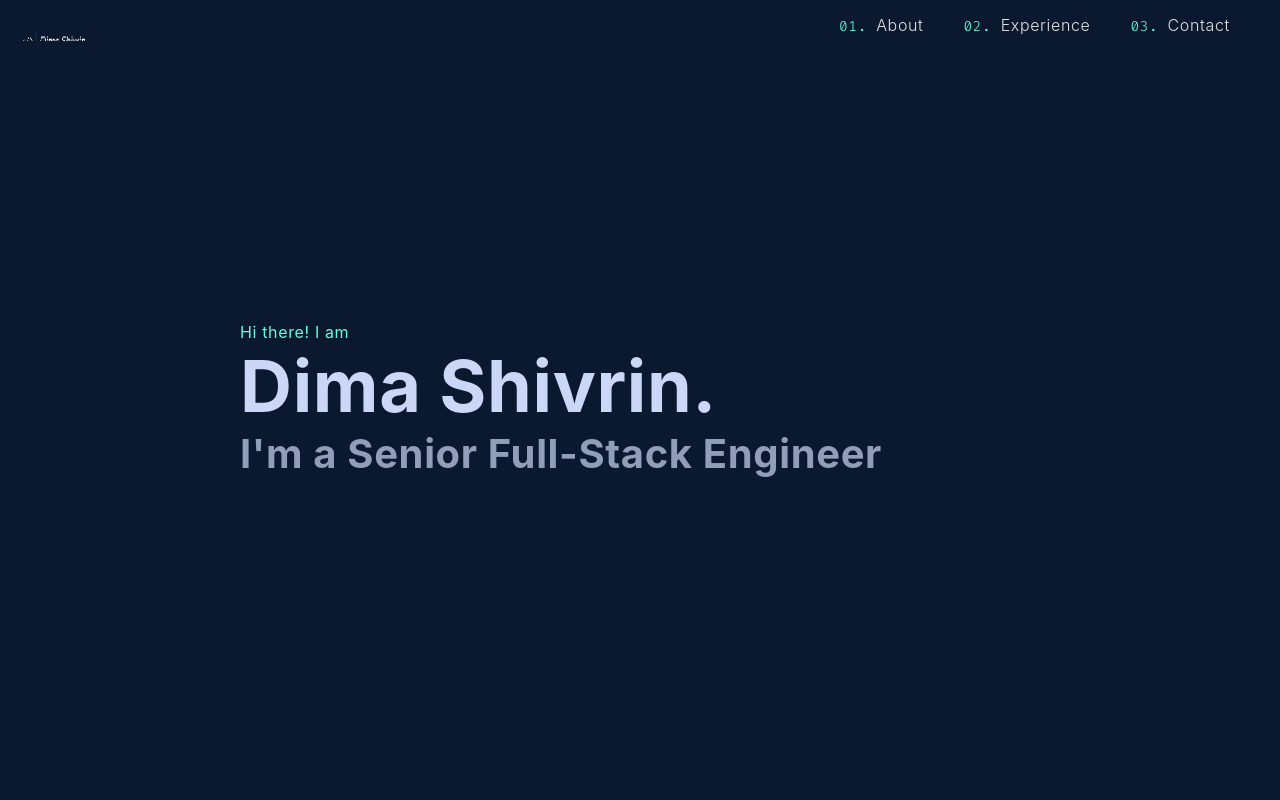
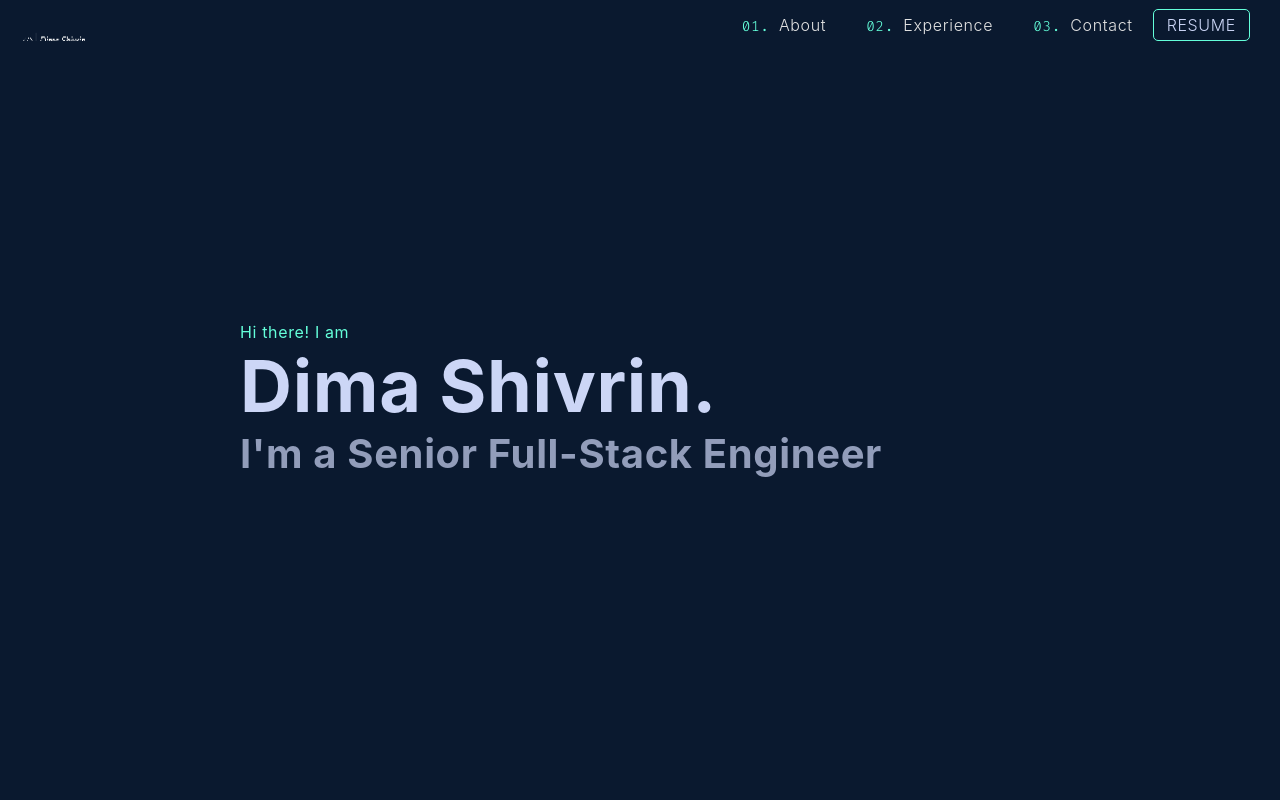
Before and after one commit to dshivrin/Portfolio, a React (Create React App) app: page / in a window 1280 px wide. Shown: the top 800 px of the page. Built offline with nearby package versions, Linux system fonts and the light colour scheme; a web font is replaced by a local one.

Commit message:
Added download resume button

```diff
--- a/src/App.scss
+++ b/src/App.scss
@@ -11,8 +11,8 @@
 
 //Global variables: (can also be defined using :root{})
 * {
-  --light-green: rgb(100, 255, 218);
-  --background-color: rgb(10, 25, 47);
+  --light-green: rgb(100, 255, 218);//#64ffda
+  --background-color: rgb(10, 25, 47);//#0a192f
   --font-color: rgb(204, 214, 246); //#0a192f
 }
 
--- a/src/Components/Contact/Contact.scss
+++ b/src/Components/Contact/Contact.scss
@@ -23,6 +23,6 @@ a.contact-url {
 
   &:active {
     opacity: 0.85;
-    filter: drop-shadow(0 0 2mm rgb(232, 228, 234));//this adds "box-shadow" to the bg image
+    filter: drop-shadow(0 0 2mm var(--light-green));//this adds "box-shadow" to the bg image
   }
 }
--- a/src/Components/Navigation/Navigation.scss
+++ b/src/Components/Navigation/Navigation.scss
@@ -23,6 +23,27 @@
     padding: 5px 5px;
   }
 
+  .download {
+    text-decoration: none;
+    outline: none;
+    text-align: center;
+    border: 1px solid var(--light-green);
+    color: var(--font-color);
+    border-radius: 5px;
+    padding: 5px 13px;
+
+    &:hover {
+      -webkit-box-shadow: 0px 0px 10px 12px rgba(10, 25, 47, 0.34);
+      box-shadow: 0px 0px 10px 12px rgba(10, 25, 47, 0.34);
+    }
+    &:active {
+      border-color: var(--font-color);
+      color: var(--light-green);
+      -webkit-box-shadow: 0px 0px 10px 6px rgba(100, 255, 218, 0.34);
+      box-shadow: 0px 0px 10px 6px rgba(100, 255, 218, 0.34);
+    }
+  }
+
   & span {
     margin: 0 15px;
     padding: 5px 5px;
--- a/src/Components/Navigation/Navigation.tsx
+++ b/src/Components/Navigation/Navigation.tsx
@@ -2,10 +2,9 @@ import { Link } from "react-router-dom";
 import "./Navigation.scss";
 import NavItem from "./NavItem/NavItem";
 import logo from "Media/logo_adobe_express.png";
+import configData from "Data/configs.json";
 
-const logoStyle = {
-  backgroundImage: `url(${logo})`,
-};
+const externalUrls = configData.EXTERNAL_URLS;
 
 const Navigation = () => {
   return (
@@ -20,6 +19,7 @@ const Navigation = () => {
         <NavItem href="#about" text="About" />
         <NavItem href="#experience" text="Experience" />
         <NavItem href="#contact" text="Contact" />
+        <a className="download" href={externalUrls.RESUME_URL}>RESUME</a>
       </div>
     </div>
   );
--- a/src/Data/configs.json
+++ b/src/Data/configs.json
@@ -1,6 +1,7 @@
 {
   "EXTERNAL_URLS": {
-    "WHATSAPP_API": "`https://api.whatsapp.com"
+    "WHATSAPP_API": "https://api.whatsapp.com",
+    "RESUME_URL": "https://sparkling-clafoutis-e263fe.netlify.app/Dima%20Shivrin%20Resume.docx"
   },
   "CONTACT_INFO": {
     "EMAIL": "dshivrin@gmail.com",
```
